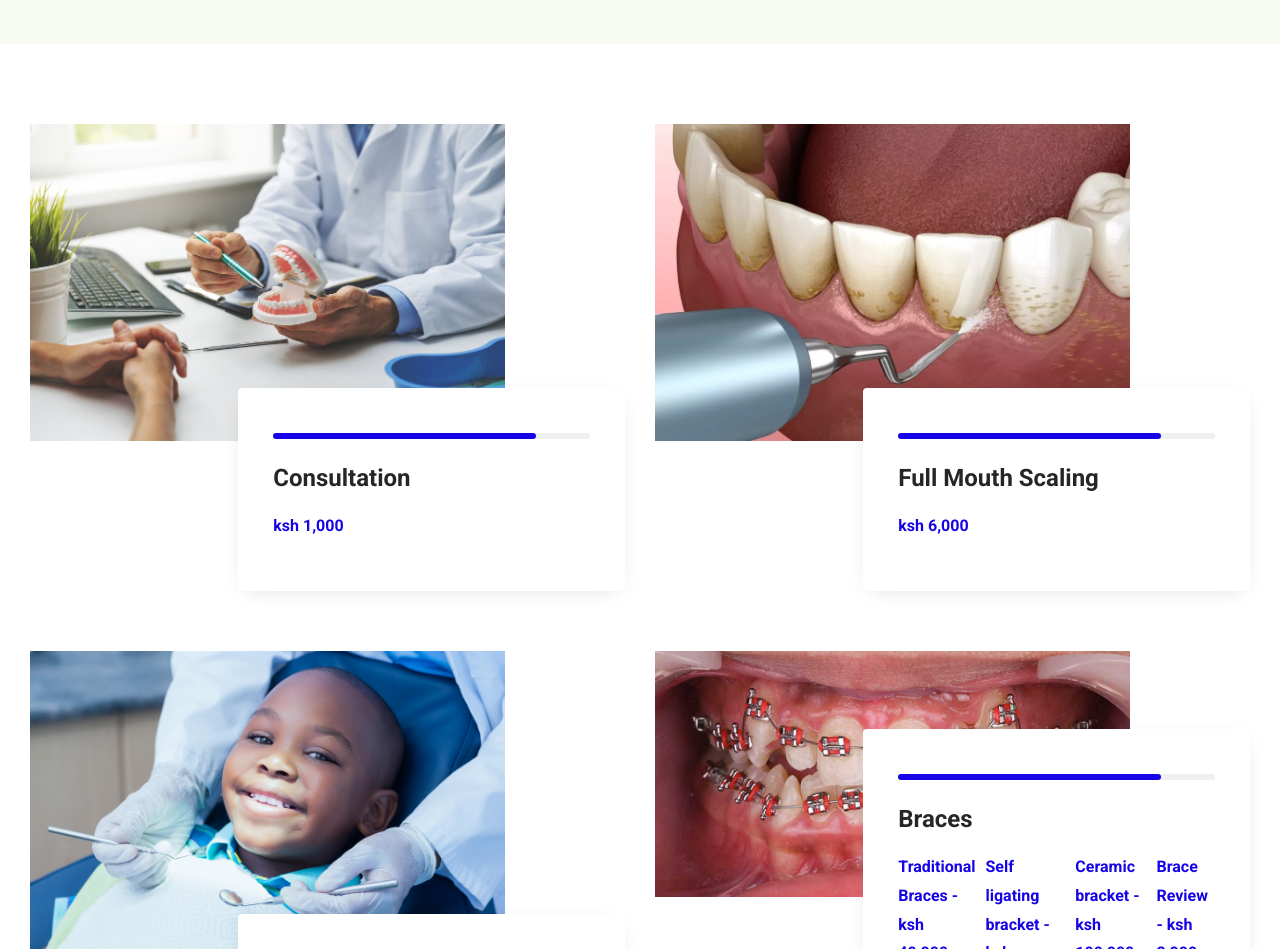
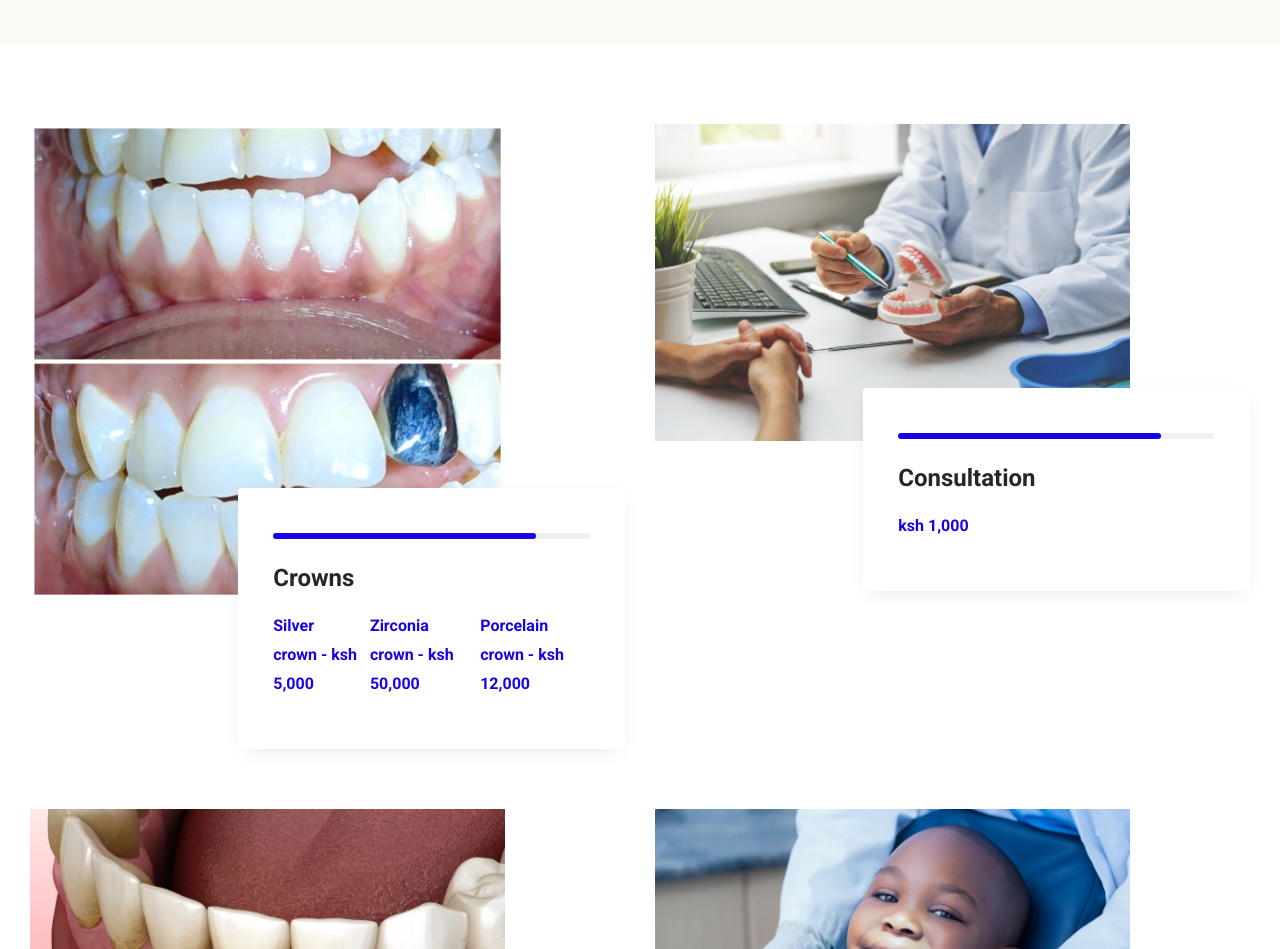
Before and after one commit to eyern/optimum, a plain HTML site: page index.html in a window 1280 px wide. Shown: the part 3300-4249 px from the top of the page. Drawn offline with nearby package versions, Linux system fonts and the light colour scheme; a script that the page names is missing.

Commit message:
service list

```diff
--- a/index.html
+++ b/index.html
@@ -521,6 +521,42 @@
         <div class="container">
 
           <ul class="donate-list">
+
+            <li>
+              <div class="donate-card">
+
+                <figure class="card-banner">
+                  <img src="./assets/images/crowns.png" width="520" height="325" loading="lazy" alt="Dentist in Nairobi"
+                    class="img-cover">
+                </figure>
+
+                <div class="card-content">
+
+                  <div class="progress-wrapper">
+
+                    <data class="progress-value" value="83"></data>
+                  </div>
+
+                  <div class="progress-box">
+                    <div class="progress"></div>
+                  </div>
+
+                  <h3 class="h3 card-title">Crowns</h3>
+
+                  <div class="card-wrapper">
+
+                    <p class="card-wrapper-text">
+                      <data class="green" value="34562">Silver crown - ksh 5,000</data><br>
+                      <data class="green" value="34562">Zirconia crown - ksh 50,000</data><br>
+                      <data class="green" value="34562">Porcelain crown - ksh 12,000</data><br>
+                    </p>
+
+                  </div>
+
+                </div>
+
+              </div>
+            </li>
 
             <li>
               <div class="donate-card">
```
Also changed, not shown: assets/images/crowns.png (added), 2 other files.
